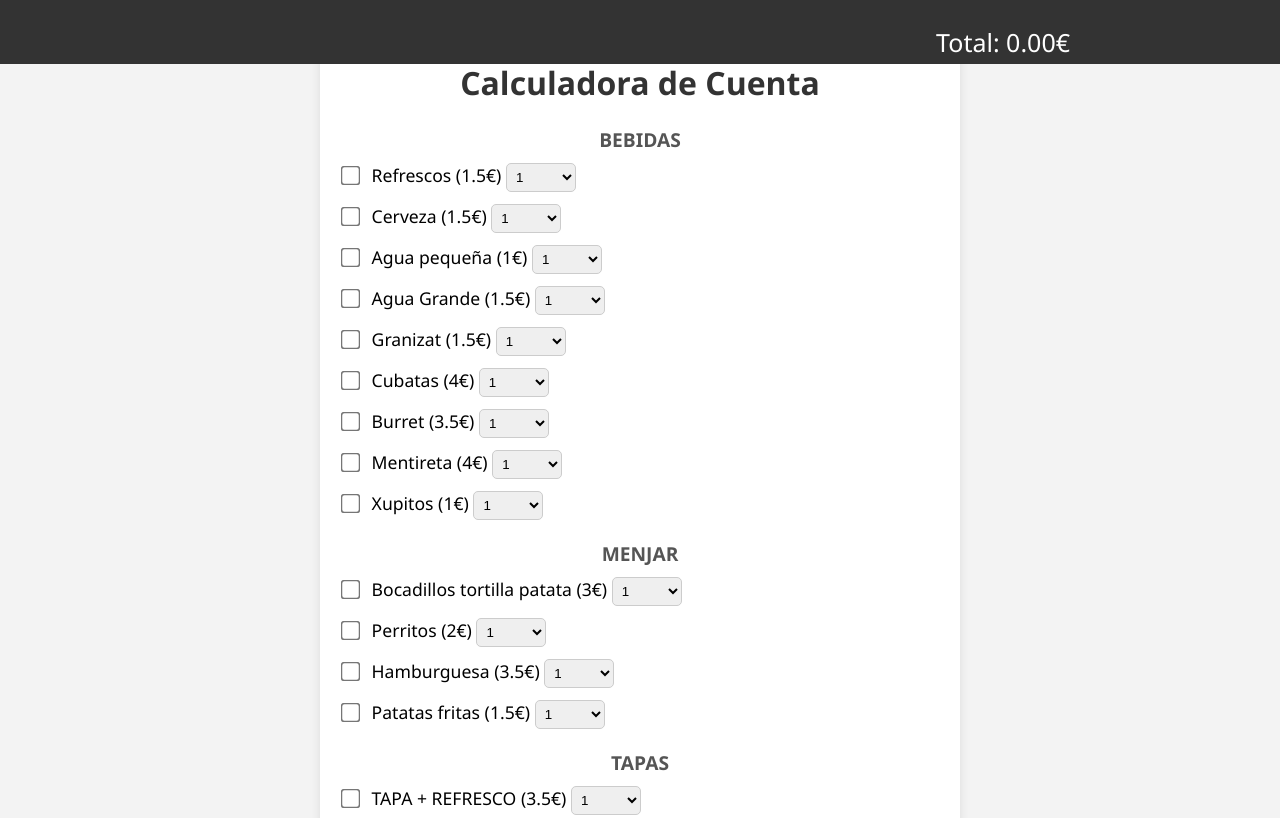
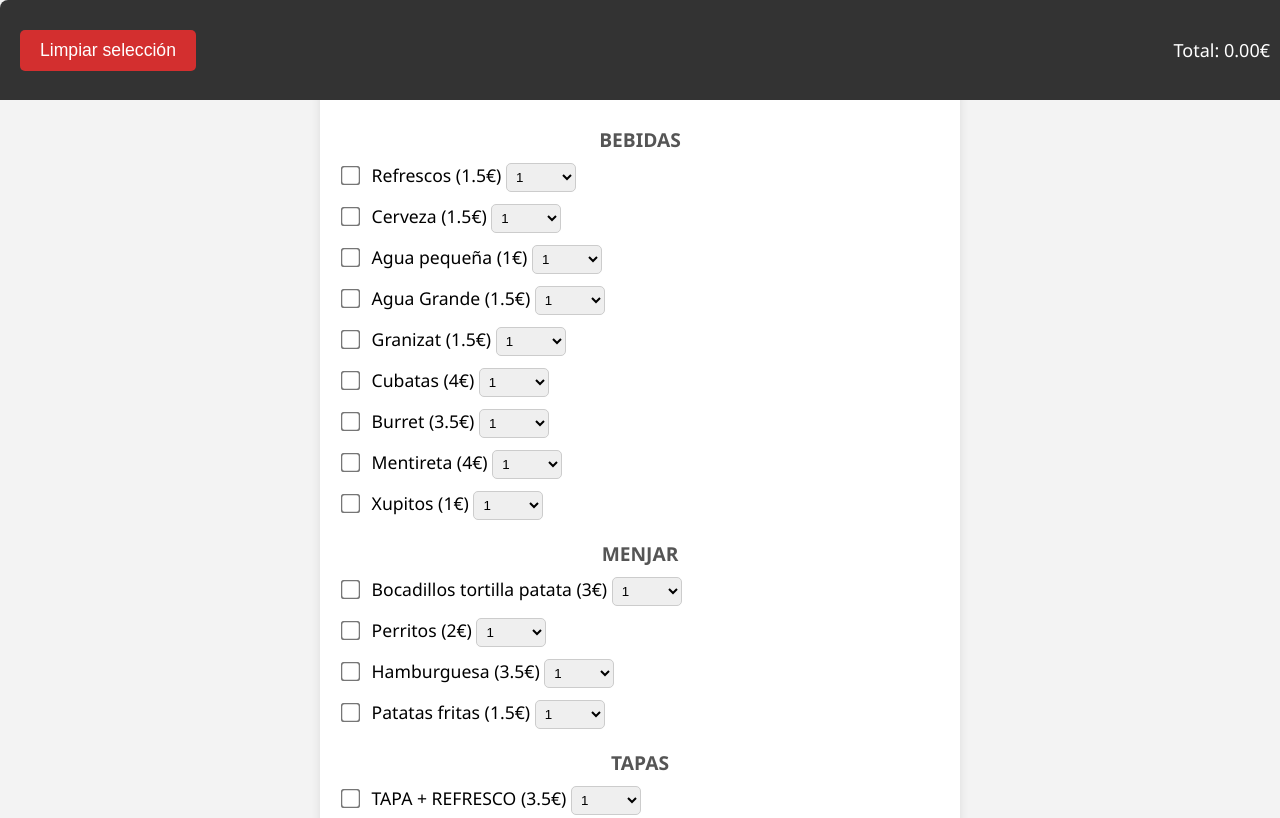
Before and after one commit to marc196805/FESTEROS, a plain HTML site: page index.html in a window 1280 px wide. Shown: the top 818 px of the page. Drawn offline with Linux system fonts and the light colour scheme.

Commit message:
Update index.html

```diff
--- a/index.html
+++ b/index.html
@@ -27,11 +27,15 @@
       color: #fff;
       padding: 20px;
       text-align: center;
+      display: flex;
+      justify-content: space-between;
+      align-items: center;
       position: fixed;
       width: 100%;
-      height: 3%;
       top: 0;
       z-index: 1000; /* Asegura que el encabezado esté encima de otros elementos */
+      border-top-left-radius: 8px;
+      border-top-right-radius: 8px;
     }
 
     header h1 {
@@ -40,10 +44,22 @@
     }
 
     #headerTotal {
-      position: absolute;
-      top: 0px;
-      right: 250px;
-      font-size: 25px;
+      font-size: 18px;
+      margin-right: 30px;
+    }
+
+    #clearButton {
+      background-color: #D32F2F;
+      color: white;
+      border: none;
+      border-radius: 5px;
+      padding: 10px 20px;
+      cursor: pointer;
+      transition: background-color 0.3s;
+    }
+
+    #clearButton:hover {
+      background-color: #B71C1C;
     }
 
     h1,
@@ -100,11 +116,13 @@
       text-align: center;
       margin-top: 20px;
     }
+
   </style>
 </head>
 
 <body>
   <header>
+    <button id="clearButton">Limpiar selección</button>
     <div id="headerTotal"></div>
   </header>
   <div class="container">
@@ -452,17 +470,19 @@
       document.getElementById('headerTotal').innerHTML = `<p>Total: ${total.toFixed(2)}€</p>`;
     }
     window.onload = total;
-
-    // Añadimos esta función para llamar a 'total()' cada vez que se selecciona un producto
+    document.getElementById('clearButton').addEventListener('click', function() {
+      const checkboxes = document.querySelectorAll('.item:checked');
+      checkboxes.forEach(checkbox => {
+        checkbox.checked = false;
+      });
+      total();
+    });
     document.querySelectorAll('.item').forEach(item => {
       item.addEventListener('change', total);
     });
-
-    // Añadimos esta función para llamar a 'total()' cada vez que se cambia la cantidad de un producto
     document.querySelectorAll('.quantity').forEach(quantity => {
       quantity.addEventListener('change', total);
     });
-
   </script>
 </body>
 
```
